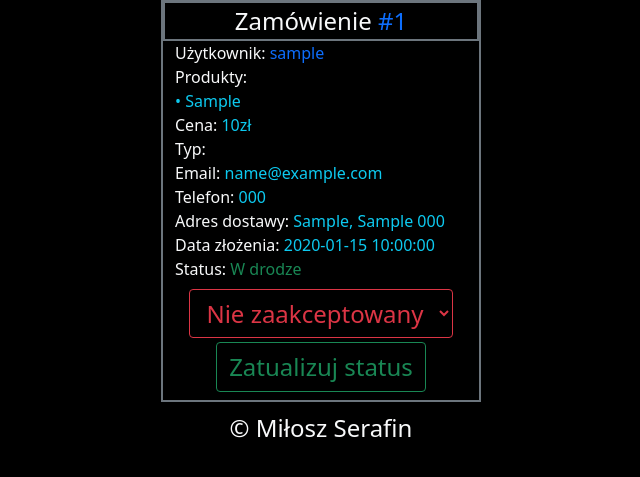
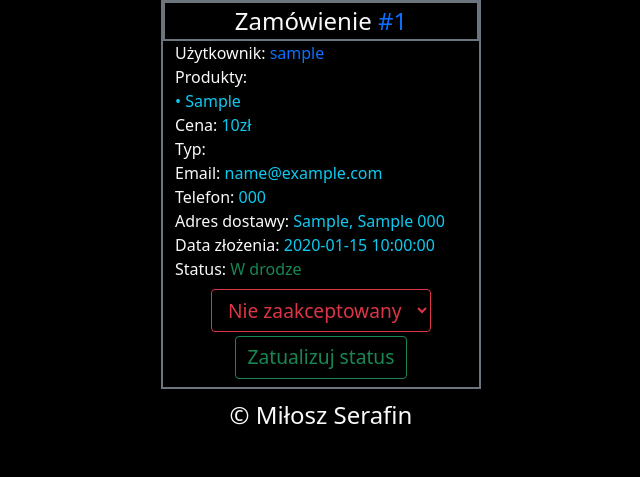
Before and after one commit to Smiercior/PizzaSite, a PHP site: page /myOrders.php in a window 1280 px wide. Shown: the part 151-628 px from the top of the page, without its empty margins (319-959 px from the left). Run offline with PHP 8.4, Linux system fonts and the light colour scheme; the visitor is signed in with stand-in values (Sample User, id 1); tables that the repository leaves empty or names only in its code hold one stand-in row (values such as "Sample post").

Commit message:
Some minor css changes

```diff
--- a/CSS/myOrders.css
+++ b/CSS/myOrders.css
@@ -1,5 +1,9 @@
 @media(min-width: 2901px)
 {
+    .btnMO
+    {
+        font-size: 400%;
+    }
     .span5
     {
         font-size: 350%;
@@ -11,6 +15,10 @@
 }
 @media (min-width: 2201px) and (max-width: 2900px)
 {
+    .btnMO
+    {
+        font-size: 250%;
+    }
     .span5
     {
         font-size: 250%;
@@ -22,6 +30,10 @@
 }
 @media (min-width: 1001px) and (max-width: 2200px )
 {
+    .btnMO
+    {
+        font-size: 120%;
+    }
     .span5
     {
         font-size: 150%;
@@ -33,6 +45,10 @@
 }
 @media (min-width: 801px) and (max-width: 1000px )
 {
+    .btnMO
+    {
+        font-size: 50%;
+    }
     .btnL
     {
         font-size: 50%;
@@ -48,6 +64,10 @@
 }
 @media (min-width:401px) and (max-width: 800px)
 {
+    .btnMO
+    {
+        font-size: 40%;
+    }
     .span5
     {
         font-size: 75%;
@@ -59,6 +79,10 @@
 }
 @media(max-width: 400px)
 {
+    .btnMO
+    {
+        font-size: 5%;
+    }
     .span5
     {
         font-size: 55%;
--- a/JS/script.js
+++ b/JS/script.js
@@ -1,6 +1,5 @@
 function makeOrder(productName, productComposition, productPrice, img)
 {
-    // productName - ceratin product name 'string', type - type of product 'string' eg. MARGARITA,pizza
     $.ajax({
         type: 'post',
         url: 'server.php',
--- a/app.ini
+++ b/app.ini
@@ -7,6 +7,6 @@ createDatabase = false
 createTables = false
 [Email connection data]
 emailUserName = "smiercior44@gmail.com"
-emailPassword = "milo2468op!"
+emailPassword = "password"
 [Email send options]
 sendEmailToUser = true
--- a/myOrders.php
+++ b/myOrders.php
@@ -143,7 +143,7 @@ if(isset($_POST['filterOrders']))
                     <form method="POST">
                         <div class="row">
                             <div class="col-12 mt-1">
-                                <select class="btn-outline-danger btn" id="statusSelect" name="status">
+                                <select class="btn-outline-danger text-start btn btnMO" id="statusSelect" name="status">
                                     <option value="Nie zaakceptowany">Nie zaakceptowany</option>
                                     <option value="Przygotowywanie">Przygotowywanie</option>
                                     <?php if($order[3]  == "courier"): ?>
@@ -157,7 +157,7 @@ if(isset($_POST['filterOrders']))
 
                             <div class="col-12 mt-1 mb-2">
                                 <input name="orderId" value="<?= $order[0] ?>" hidden>
-                                <input type="submit" class="btn-outline-success btn" name="changeOrderStatus" value="Zatualizuj status">
+                                <input type="submit" class="btn-outline-success btn btnMO" name="changeOrderStatus" value="Zatualizuj status">
                             </div>
                         </div>
                     </form>
--- a/sendMail.php
+++ b/sendMail.php
@@ -1,5 +1,5 @@
 <?php
-require_once 'C:\xampp\phpMyAdmin\vendor\autoload.php';
+//require_once 'C:\xampp\phpMyAdmin\vendor\autoload.php';
 
 use PHPMailer\PHPMailer\PHPMailer;
 include("PHPMailer-master\PHPMailer-master\src\SMTP.php");
```
